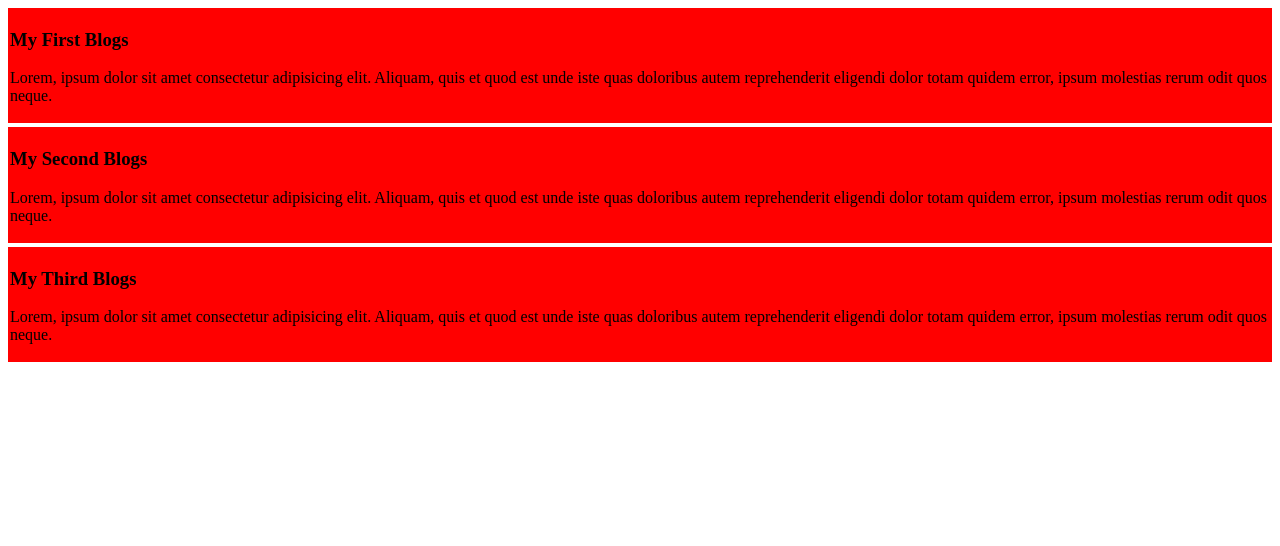
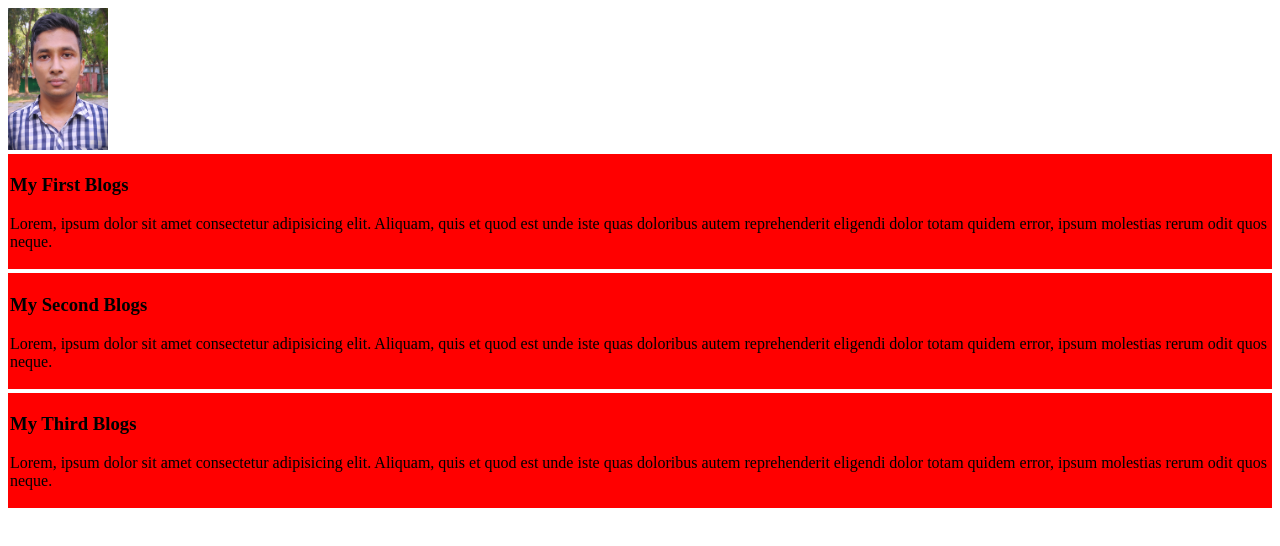
Before and after one commit to Polas2010/Web-Development, a plain HTML site: page index.html in a window 1280 px wide. Drawn offline with Linux system fonts and the light colour scheme.

Commit message:
My Picture add

```diff
--- a/index.html
+++ b/index.html
@@ -7,6 +7,8 @@
     <link rel="stylesheet" href="Style/External.css">
     <head>
 <body>
+
+    <img width="100px" src="1.jpg" alt="">
     <div>
         <h3>My First Blogs</h3>
         <p>Lorem, ipsum dolor sit amet consectetur adipisicing elit. Aliquam, quis et quod est unde iste quas doloribus autem reprehenderit eligendi dolor totam quidem error, ipsum molestias rerum odit quos neque.</p>
```
Also changed, not shown: 1.jpg (added).
